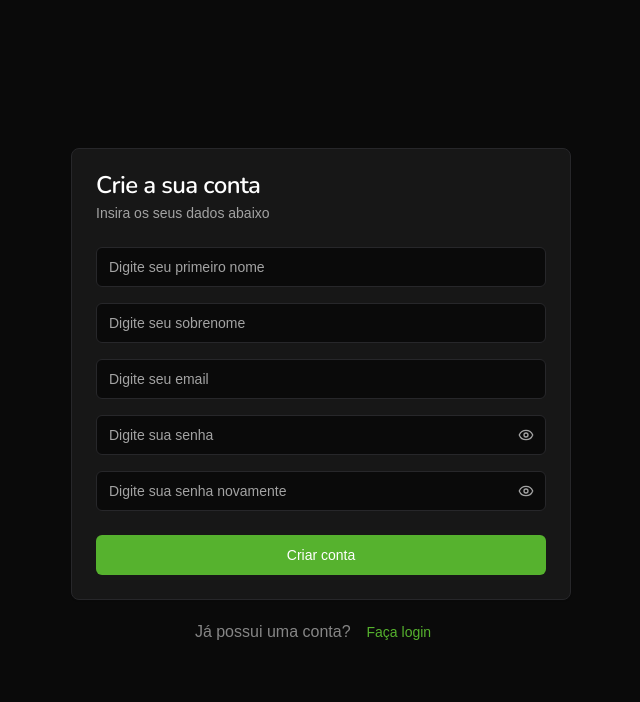
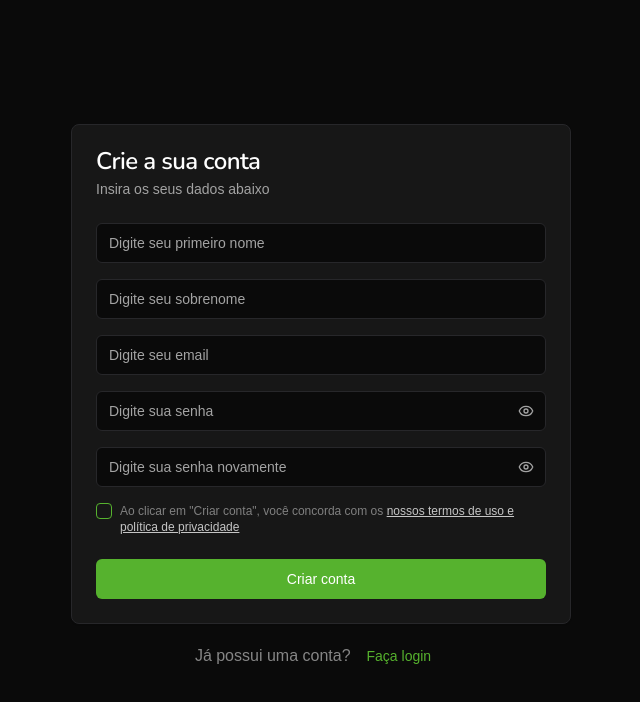
Before and after one commit to cerqMateus/fintrack, a React (Vite) app: page /signup in a window 1280 px wide. Shown: the top 702 px of the page, without its empty margins (319-959 px from the left). Built offline with nearby package versions, Linux system fonts and the light colour scheme; a web font is replaced by a local one.

Commit message:
feat: add checkbox terms to signup page

```diff
--- a/package.json
+++ b/package.json
@@ -11,6 +11,7 @@
     "prepare": "husky"
   },
   "dependencies": {
+    "@radix-ui/react-checkbox": "^1.1.4",
     "@radix-ui/react-slot": "^1.1.2",
     "class-variance-authority": "^0.7.1",
     "clsx": "^2.1.1",
--- /dev/null
+++ b/src/components/ui/checkbox.jsx
@@ -0,0 +1,25 @@
+import * as CheckboxPrimitive from "@radix-ui/react-checkbox";
+import { Check } from "lucide-react";
+import * as React from "react";
+
+import { cn } from "@/lib/utils";
+
+const Checkbox = React.forwardRef(({ className, ...props }, ref) => (
+  <CheckboxPrimitive.Root
+    ref={ref}
+    className={cn(
+      "peer h-4 w-4 shrink-0 rounded-sm border border-primary ring-offset-background focus-visible:outline-none focus-visible:ring-2 focus-visible:ring-ring focus-visible:ring-offset-2 disabled:cursor-not-allowed disabled:opacity-50 data-[state=checked]:bg-primary data-[state=checked]:text-primary-foreground",
+      className
+    )}
+    {...props}
+  >
+    <CheckboxPrimitive.Indicator
+      className={cn("flex items-center justify-center text-current")}
+    >
+      <Check className="h-4 w-4" />
+    </CheckboxPrimitive.Indicator>
+  </CheckboxPrimitive.Root>
+));
+Checkbox.displayName = CheckboxPrimitive.Root.displayName;
+
+export { Checkbox };
--- a/src/pages/signup.jsx
+++ b/src/pages/signup.jsx
@@ -1,3 +1,4 @@
+/* eslint-disable react/no-unescaped-entities */
 import { Link } from "react-router";
 
 import PasswordInput from "@/components/PasswordInput";
@@ -10,6 +11,7 @@
   CardHeader,
   CardTitle,
 } from "@/components/ui/card";
+import { Checkbox } from "@/components/ui/checkbox";
 import { Input } from "@/components/ui/input";
 
 const SignUpPage = () => {
@@ -26,6 +28,20 @@
           <Input placeholder="Digite seu email"></Input>
           <PasswordInput />
           <PasswordInput placeholder="Digite sua senha novamente" />
+          <div className="items-top flex space-x-2">
+            <Checkbox id="terms" />
+            <div className="grid gap-1.5 leading-none">
+              <label
+                htmlFor="terms1"
+                className="text-xs text-muted-foreground opacity-75"
+              >
+                Ao clicar em "Criar conta", você concorda com os{" "}
+                <a className="text-white underline" href="#">
+                  nossos termos de uso e política de privacidade
+                </a>
+              </label>
+            </div>
+          </div>
         </CardContent>
         <CardFooter>
           <Button className="w-full">Criar conta</Button>
```
Also changed, not shown: 1 other file (tests, documents, lock files or other folders).
